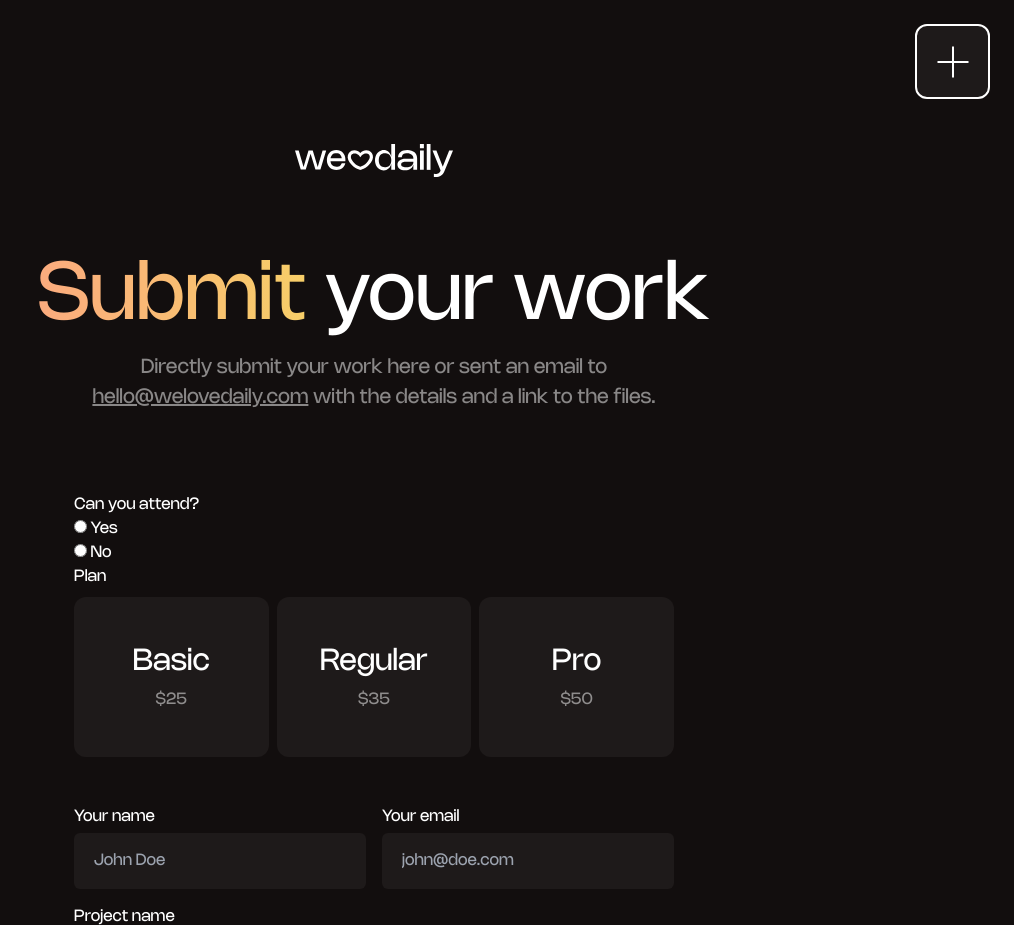
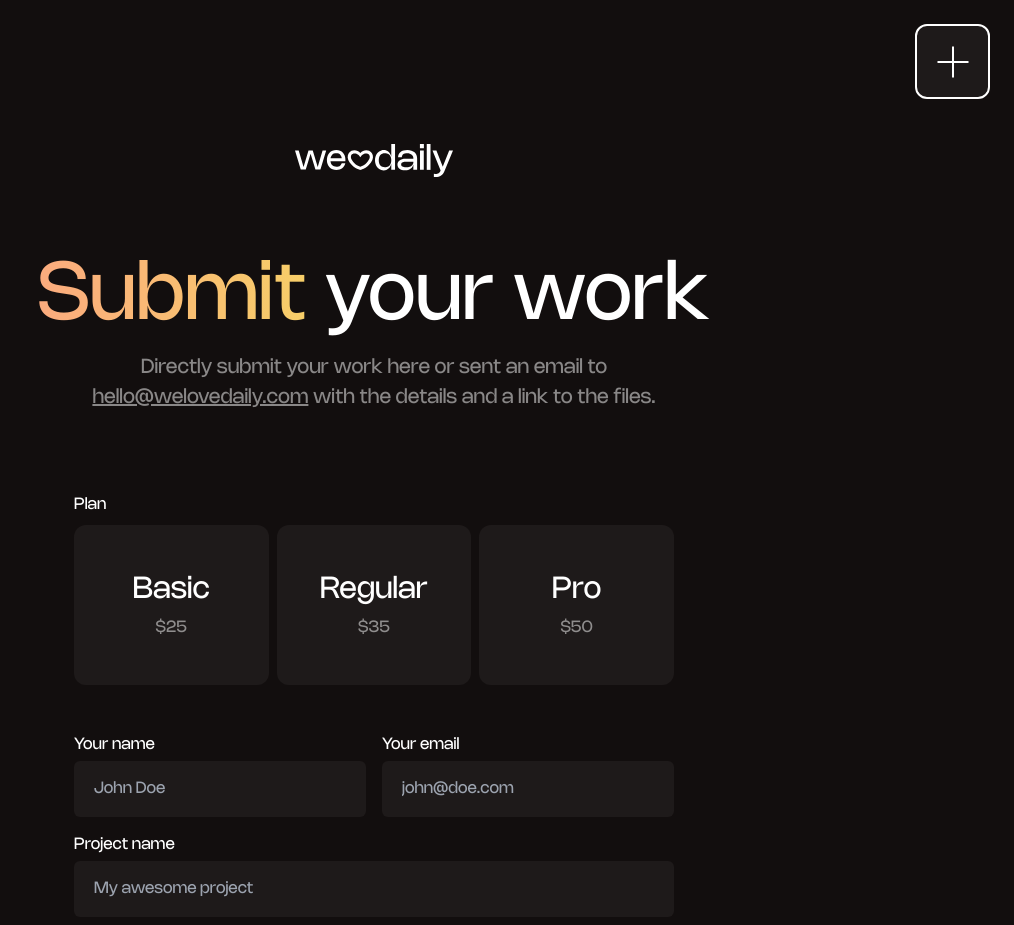
Before and after one commit to ivangarcia82/welovedaily, an Astro site: page /submit in a window 1280 px wide. Shown: the top 925 px of the page, without its empty margins (266-1280 px from the left). Built offline with nearby package versions, Linux system fonts and the light colour scheme; Astro itself is replaced by a stand-in of ours.

Commit message:
Update submit.astro

```diff
--- a/src/pages/submit.astro
+++ b/src/pages/submit.astro
@@ -20,51 +20,33 @@ import Layout from '../layouts/Layout.astro';
 			action="/success">
 
 				<fieldset>
-				<legend>Can you attend?</legend>
-				<p>
-				  <label>
-					<input type="radio" name="attendance" value="Attending"> Yes
-				  </label>
-				</p>
-				<p>
-				  <label>
-					<input type="radio" name="attendance" value="Not Attending"> No
-				  </label>
-				</p>
-			  </fieldset>
-
-				<fieldset>
-				<label for="channel block">Plan</label>
-				<legend class="hidden">Plan</legend>
+				<legend>Plan</legend>
 				<div class="grid grid-cols-3 mb-12 gap-2 pt-2">
 					<div>
-						<label
-						for="Basic"
-						class="text-base lg:text-md block cursor-pointer select-none rounded-xl pt-8 pb-6 lg:pt-12 lg:pb-10 bg-darkgrey text-center peer-checked:bg-white transition peer-checked:text-black border-2 border-transparent hover:border-white"
-						>
-							<input type="radio" value="Basic" name="plan" id="Basic" class="peer hidden" required />
+						<label for="Basic">
+							<input type="radio" value="Basic - $25" name="plan" id="Basic" class="peer hidden" required />
+							<div class="text-base lg:text-md block cursor-pointer select-none rounded-xl pt-8 pb-6 lg:pt-12 lg:pb-10 bg-darkgrey text-center peer-checked:bg-white transition peer-checked:text-black border-2 border-transparent hover:border-white">
 								Basic
 								<span class="text-sm font-normal opacity-50 block mt-2">$25</span>
+							</div>
 						</label>
 					</div>
 					<div>
-						<label
-					for="Regular"
-					class="text-base lg:text-md block cursor-pointer select-none rounded-xl pt-8 pb-6 lg:pt-12 lg:pb-10 bg-darkgrey text-center peer-checked:bg-white transition peer-checked:text-black border-2 border-transparent hover:border-white"
-					>
-							<input type="radio" value="Regular" name="plan" id="Regular" class="peer hidden" required />
+						<label for="Regular">
+							<input type="radio" value="Regular - $35" name="plan" id="Regular" class="peer hidden" required />
+							<div class="text-base lg:text-md block cursor-pointer select-none rounded-xl pt-8 pb-6 lg:pt-12 lg:pb-10 bg-darkgrey text-center peer-checked:bg-white transition peer-checked:text-black border-2 border-transparent hover:border-white">
 								Regular
 								<span class="text-sm font-normal opacity-50 block mt-2">$35</span>
+							</div>
 						</label>
 					</div>
 					<div>
-						<label
-						for="Pro"
-						class="text-base lg:text-md block cursor-pointer select-none rounded-xl pt-8 pb-6 lg:pt-12 lg:pb-10 bg-darkgrey text-center peer-checked:bg-white transition peer-checked:text-black border-2 border-transparent hover:border-white"
-						>
-							<input type="radio" value="Pro" name="plan" id="Pro" class="peer hidden" required />
+						<label for="Pro">
+							<input type="radio" value="Pro - $50" name="plan" id="Pro" class="peer hidden" required />
+							<div class="text-base lg:text-md block cursor-pointer select-none rounded-xl pt-8 pb-6 lg:pt-12 lg:pb-10 bg-darkgrey text-center peer-checked:bg-white transition peer-checked:text-black border-2 border-transparent hover:border-white">
 								Pro
 								<span class="text-sm font-normal opacity-50 block mt-2">$50</span>
+							</div>
 						</label>
 					</div>
 				</div>
```
Lines whose indentation alone changed are shown as unchanged.
